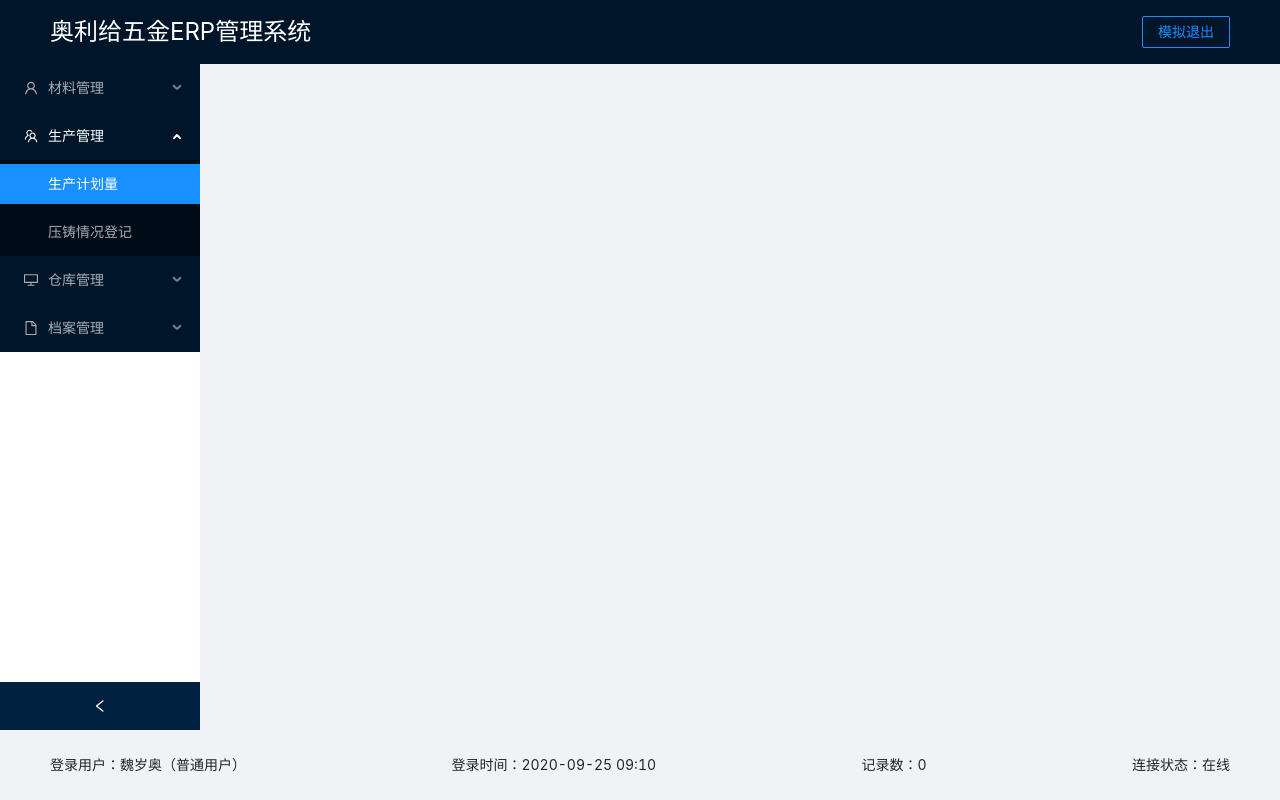
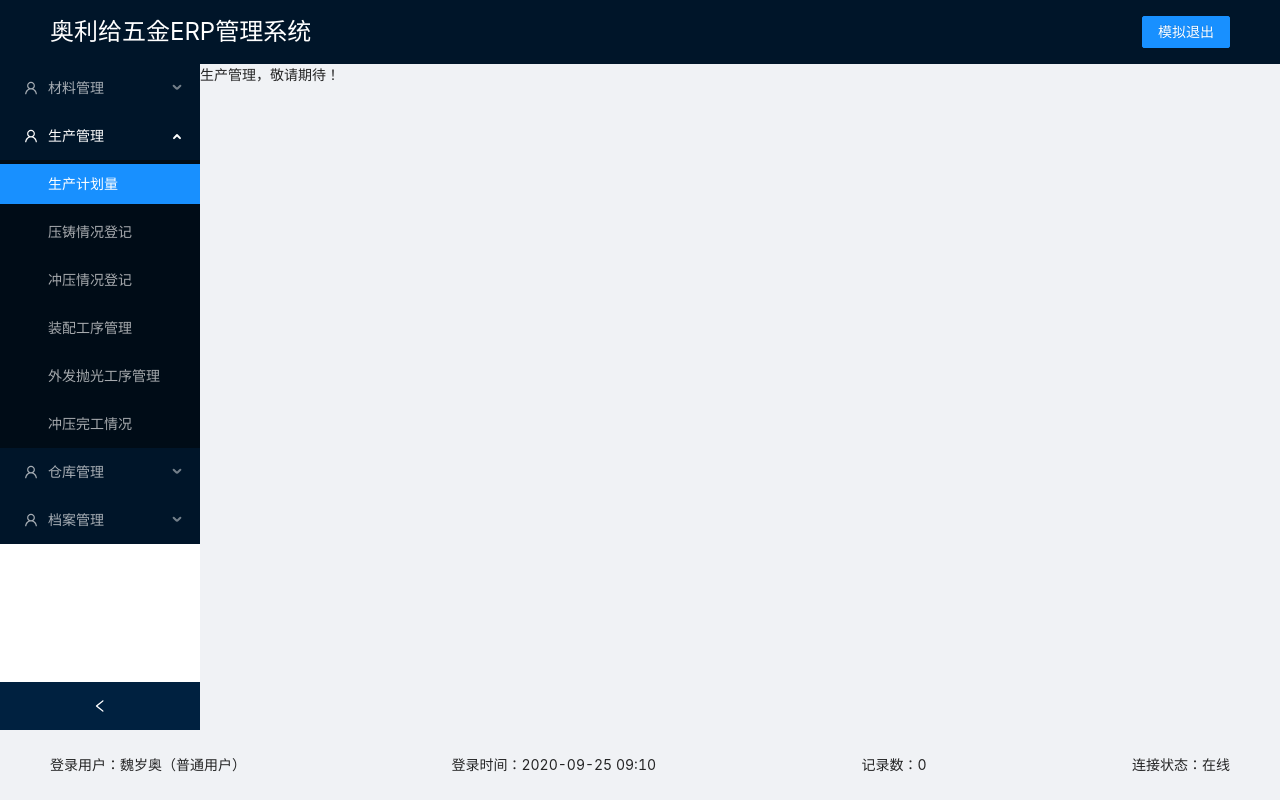
Before and after one commit to tanjing9406/antd-demo, a React (Create React App) app: page /prod/planingNumbers in a window 1280 px wide. Both pictures are taken after a click on the button "模拟登录". Built offline with nearby package versions, Linux system fonts and the light colour scheme.

Commit message:
add menu configuration

```diff
--- a/src/App.js
+++ b/src/App.js
@@ -9,12 +9,23 @@ import './App.css'
 import { AuSider, PrivateRoute } from './components'
 import LoginPage from './pages/loginpage'
 
+import MenuConfig from './config/menu.config'
+
+const genMenuRoute = () => {
+  return MenuConfig.reduce((rst, curItem, curIndex) => {
+    return [
+      ...rst,
+      ...curItem.subMenu.map(i => <Route key={i.url} path={i.url} component={i.component} />)
+    ]
+  }, [])
+}
+
 const { Header, Footer, Content } = Layout;
 
 function App() {
   const loginOut = () => {
     sessionStorage.removeItem('isAuthenticated')
-    window.location.reload(false)
+    window.location.pathname = '/login'
   }
   return (
     <Router>
@@ -24,17 +35,16 @@ function App() {
           <Layout style={{ height: '100%' }}>
             <Header style={{ color: '#fff', fontSize: 24, display: 'flex', alignItems: 'center', justifyContent: 'space-between' }}>
               奥利给五金ERP管理系统
-              <Button type="primary" ghost onClick={loginOut}>模拟退出</Button>
+              <Button type="primary" onClick={loginOut}>模拟退出</Button>
             </Header>
             <Layout>
               <AuSider />
               <Content>
                 <Switch>
                   <Route path='/' exact>
-                    <Redirect to='/home' />
+                    <Redirect to='/prod/planingNumbers' />
                   </Route>
-                  <Route path="/home" component={Home} />
-                  <Route path="/about" render={({ match }) => <About />} />
+                  {genMenuRoute()}
                 </Switch>
               </Content>
             </Layout>
@@ -46,12 +56,4 @@ function App() {
   );
 }
 
-function Home() {
-  return (<div>home page</div>)
-}
-
-function About() {
-  return (<div>about page</div>)
-}
-
 export default App;
--- a/src/components/ausider/index.js
+++ b/src/components/ausider/index.js
@@ -1,12 +1,11 @@
 import React, { useState } from 'react';
 import { Link } from 'react-router-dom'
 import {
-    DesktopOutlined,
-    FileOutlined,
-    TeamOutlined,
     UserOutlined,
-  } from '@ant-design/icons';
+} from '@ant-design/icons';
 import { Layout, Menu } from 'antd';
+
+import MenuConfig from '../../config/menu.config'
 
 import './style.css'
 
@@ -15,10 +14,10 @@ const { SubMenu } = Menu;
 
 const AuSider = () => {
     const [collapsed, setCollapsed] = useState(false)
-    const [openKeys, setOpenKeys] = useState(['sub2'])
+    const [openKeys, setOpenKeys] = useState(['prod-management'])
 
     const onOpenChange = (oKeys) => {
-        if(oKeys.length === 0 || (openKeys && openKeys.length === 0)) {
+        if (oKeys.length === 0 || (openKeys && openKeys.length === 0)) {
             setOpenKeys(oKeys)
             return
         }
@@ -28,24 +27,12 @@ const AuSider = () => {
 
     return (
         <Sider className="site-layout-background fx1" collapsible collapsed={collapsed} onCollapse={setCollapsed}>
-            <Menu theme="dark" defaultSelectedKeys={['1']} openKeys={openKeys} onOpenChange={onOpenChange} mode="inline">
-                <SubMenu key="sub1" icon={<UserOutlined />} title="材料管理">
-                    <Menu.Item key="3"><Link to="/home">材料1</Link></Menu.Item>
-                    <Menu.Item key="4"><Link to="/about">材料2</Link></Menu.Item>
-                    <Menu.Item key="5"><Link to="/home">材料3</Link></Menu.Item>
-                </SubMenu>
-                <SubMenu key="sub2" icon={<TeamOutlined />} title="生产管理">
-                    <Menu.Item key="1"><Link to="/home">生产计划量</Link></Menu.Item>
-                    <Menu.Item key="2"><Link to="/about">压铸情况登记</Link></Menu.Item>
-                </SubMenu>
-                <SubMenu key="sub3" icon={<DesktopOutlined />} title="仓库管理">
-                    <Menu.Item key="6"><Link to="/home">冲压情况登记</Link></Menu.Item>
-                    <Menu.Item key="7"><Link to="/home">装配工序管理</Link></Menu.Item>
-                </SubMenu>
-                <SubMenu key="sub4" icon={<FileOutlined />} title="档案管理">
-                    <Menu.Item key="8"><Link to="/home">外发抛光工序管理</Link></Menu.Item>
-                    <Menu.Item key="9"><Link to="/home">冲压完工情况</Link></Menu.Item>
-                </SubMenu>
+            <Menu theme="dark" defaultSelectedKeys={['prod-planning-numbers']} openKeys={openKeys} onOpenChange={onOpenChange} mode="inline">
+                {MenuConfig.map((menuItem) => (
+                    <SubMenu key={menuItem.id} icon={<UserOutlined />} title={menuItem.title}>
+                        {menuItem.subMenu.map(sub => <Menu.Item key={sub.id}><Link to={sub.url}>{sub.title}</Link></Menu.Item>)}
+                    </SubMenu>
+                ))}
             </Menu>
         </Sider>
     )
--- /dev/null
+++ b/src/config/menu.config.js
@@ -0,0 +1,11 @@
+import MenuMaterial from './menuconfigs/menu.config.material'
+import MenuProd from './menuconfigs/menu.config.production'
+import MenuStoreHouse from './menuconfigs/menu.config.storehouse'
+import MenuFile from './menuconfigs/menu.config.file'
+
+export default [
+    ...MenuMaterial,
+    ...MenuProd,
+    ...MenuStoreHouse,
+    ...MenuFile
+]
--- /dev/null
+++ b/src/config/menuconfigs/menu.config.file.js
@@ -0,0 +1,18 @@
+import React from 'react';
+
+function Coming() {
+    return (<div>档案管理，敬请期待！</div>)
+}
+
+export default [{
+    id: 'file-management',
+    title: '档案管理',
+    subMenu: [
+        {
+            id: 'file-test1',
+            title: '档案1',
+            url: '/file/test1',
+            component: Coming
+        }
+    ]
+}]
--- /dev/null
+++ b/src/config/menuconfigs/menu.config.material.js
@@ -0,0 +1,18 @@
+import React from 'react';
+
+function Coming() {
+    return (<div>材料管理，敬请期待！</div>)
+}
+
+export default [{
+    id: 'material-management',
+    title: '材料管理',
+    subMenu: [
+        {
+            id: 'mate-test1',
+            title: '材料1',
+            url: '/material/test1',
+            component: Coming
+        }
+    ]
+}]
--- /dev/null
+++ b/src/config/menuconfigs/menu.config.production.js
@@ -0,0 +1,48 @@
+import React from 'react';
+
+function Coming() {
+    return (<div>生产管理，敬请期待！</div>)
+}
+
+export default [{
+    id: 'prod-management',
+    title: '生产管理',
+    subMenu: [
+        {
+            id: 'prod-planning-numbers',
+            title: '生产计划量',
+            url: '/prod/planingNumbers',
+            component: Coming
+        },
+        {
+            id: 'prod-yazhu',
+            title: '压铸情况登记',
+            url: '/prod/yazhu',
+            component: Coming
+        },
+        {
+            id: 'prod-chongya',
+            title: '冲压情况登记',
+            url: '/prod/chongya',
+            component: Coming
+        },
+        {
+            id: 'prod-zhuangpei',
+            title: '装配工序管理',
+            url: '/prod/zhuangpei',
+            component: Coming
+        },
+        {
+            id: 'prod-waifa',
+            title: '外发抛光工序管理',
+            url: '/prod/waifa',
+            component: Coming
+        },
+        {
+            id: 'prod-chongyadone',
+            title: '冲压完工情况',
+            url: '/prod/chongyadone',
+            component: Coming
+        }
+    ]
+}]
--- /dev/null
+++ b/src/config/menuconfigs/menu.config.storehouse.js
@@ -0,0 +1,18 @@
+import React from 'react';
+
+function Coming() {
+    return (<div>仓库管理，敬请期待！</div>)
+}
+
+export default [{
+    id: 'store-management',
+    title: '仓库管理',
+    subMenu: [
+        {
+            id: 'store-test1',
+            title: '仓库1',
+            url: '/store/test1',
+            component: Coming
+        }
+    ]
+}]
```
